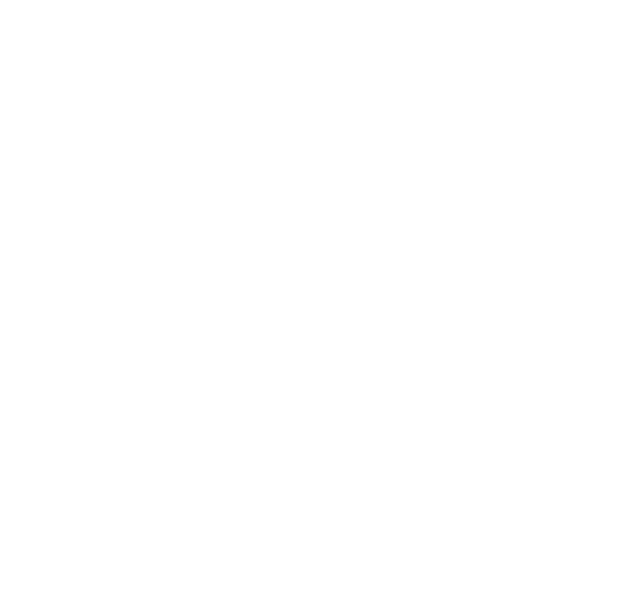
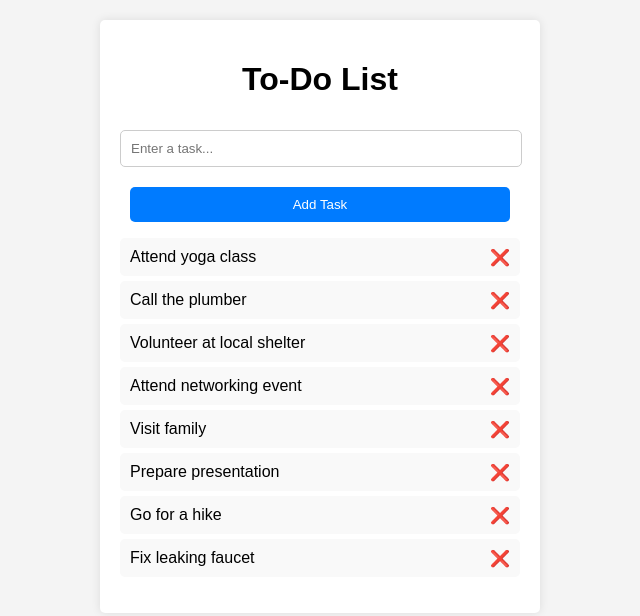
Before and after one commit to Munyivacarol/final-project, a website: page index.html in a window 1280 px wide. Shown: the whole page, without its empty margins (320-960 px from the left). Drawn offline with Linux system fonts and the light colour scheme.

Commit message:
work on project further

```diff
--- a/db.json
+++ b/db.json
@@ -0,0 +1,44 @@
+{
+  "tasks": [
+    {
+      "id": "18",
+      "title": "Attend yoga class",
+      "completed": false
+    },
+    {
+      "id": "21",
+      "title": "Call the plumber",
+      "completed": false
+    },
+    {
+      "id": "23",
+      "title": "Volunteer at local shelter",
+      "completed": false
+    },
+    {
+      "id": "25",
+      "title": "Attend networking event",
+      "completed": false
+    },
+    {
+      "id": "26",
+      "title": "Visit family",
+      "completed": false
+    },
+    {
+      "id": "27",
+      "title": "Prepare presentation",
+      "completed": false
+    },
+    {
+      "id": "28",
+      "title": "Go for a hike",
+      "completed": false
+    },
+    {
+      "id": "30",
+      "title": "Fix leaking faucet",
+      "completed": false
+    }
+  ]
+}
--- a/index.html
+++ b/index.html
@@ -1,11 +1,18 @@
 <!DOCTYPE html>
 <html lang="en">
 <head>
-    <meta charset="UTF-8">
-    <meta name="viewport" content="width=device-width, initial-scale=1.0">
-    <title>Document</title>
+  <meta charset="UTF-8">
+  <meta name="viewport" content="width=device-width, initial-scale=1.0">
+  <title>To-Do List</title>
+  <link rel="stylesheet" href="main.css">
 </head>
 <body>
-
+  <div class="container">
+    <h1>To-Do List</h1>
+    <input type="text" id="taskInput" placeholder="Enter a task...">
+    <button id="addTaskBtn">Add Task</button>
+    <ul id="taskList"></ul>
+  </div>
+  <script src="one.js"></script>
 </body>
 </html>
--- a/main.css
+++ b/main.css
@@ -0,0 +1,64 @@
+body {
+    font-family: Arial, sans-serif;
+    background-color: #f4f4f4;
+  }
+
+  .container {
+    max-width: 400px;
+    margin: 20px auto;
+    padding: 20px;
+    background-color: #fff;
+    border-radius: 5px;
+    box-shadow: 0 0 10px rgba(0, 0, 0, 0.1);
+  }
+
+  h1 {
+    text-align: center;
+  }
+
+  input[type="text"] {
+    width: calc(100% - 20px);
+    padding: 10px;
+    margin: 10px 0;
+    border: 1px solid #ccc;
+    border-radius: 5px;
+  }
+
+  button {
+    display: block;
+    width: calc(100% - 20px);
+    padding: 10px;
+    background-color: #007bff;
+    color: #fff;
+    border: none;
+    border-radius: 5px;
+    cursor: pointer;
+    margin: 10px auto;
+  }
+
+  button:hover {
+    background-color: #0056b3;
+  }
+
+  ul {
+    list-style-type: none;
+    padding: 0;
+  }
+
+  li {
+    padding: 10px;
+    background-color: #f9f9f9;
+    border-radius: 5px;
+    margin-bottom: 5px;
+  }
+
+  .completed {
+    text-decoration: line-through;
+    color: #777;
+  }
+
+  .delete {
+    float: right;
+    color: #ff0000;
+    cursor: pointer;
+  }
--- a/one.js
+++ b/one.js
@@ -0,0 +1,100 @@
+document.addEventListener('DOMContentLoaded', function() {
+    const taskInput = document.getElementById('taskInput');
+    const addTaskBtn = document.getElementById('addTaskBtn');
+    const taskList = document.getElementById('taskList');
+
+    // Fetch tasks from db.json and display them
+    fetchTasks();
+
+    // Function to fetch tasks from db.json and display them
+    function fetchTasks() {
+      fetch('db.json')
+        .then(response => response.json())
+        .then(data => {
+          taskList.innerHTML = '';
+          data.tasks.forEach(task => {
+            displayTask(task);
+          });
+        })
+        .catch(error => console.error('Error fetching tasks:', error));
+    }
+
+    // Function to display a task item
+    function displayTask(task) {
+      const taskItem = document.createElement('li');
+      taskItem.textContent = task.title;
+      if (task.completed) {
+        taskItem.classList.add('completed');
+      }
+      const deleteButton = document.createElement('span');
+      deleteButton.textContent = '❌';
+      deleteButton.classList.add('delete');
+      deleteButton.addEventListener('click', function() {
+        deleteTask(task.id);
+      });
+      taskItem.appendChild(deleteButton);
+      taskItem.addEventListener('click', function() {
+        editTask(task);
+      });
+      taskList.appendChild(taskItem);
+    }
+
+    // Event listener to add a new task
+    addTaskBtn.addEventListener('click', function() {
+      const taskText = taskInput.value.trim();
+      if (taskText !== '') {
+        const newTask = { title: taskText, completed: false };
+        fetch('http://localhost:3000/tasks', {
+          method: 'POST',
+          headers: {
+            'Content-Type': 'application/json',
+          },
+          body: JSON.stringify(newTask),
+        })
+        .then(response => response.json())
+        .then(data => {
+          displayTask(data);
+          taskInput.value = '';
+        })
+        .catch(error => console.error('Error adding task:', error));
+      }
+    });
+
+    // Function to delete a task
+    function deleteTask(taskId) {
+      fetch(`http://localhost:3000/tasks/${taskId}`, {
+        method: 'DELETE',
+      })
+      .then(response => {
+        if (response.ok) {
+          fetchTasks();
+        } else {
+          console.error('Failed to delete task');
+        }
+      })
+      .catch(error => console.error('Error deleting task:', error));
+    }
+
+    // Function to edit a task
+    function editTask(task) {
+      const newTitle = prompt('Edit task:', task.title);
+      if (newTitle !== null && newTitle.trim() !== '') {
+        const updatedTask = { ...task, title: newTitle.trim() };
+        fetch(`http://localhost:3000/tasks/${task.id}`, {
+          method: 'PUT',
+          headers: {
+            'Content-Type': 'application/json',
+          },
+          body: JSON.stringify(updatedTask),
+        })
+        .then(response => {
+          if (response.ok) {
+            fetchTasks();
+          } else {
+            console.error('Failed to update task');
+          }
+        })
+        .catch(error => console.error('Error updating task:', error));
+      }
+    }
+  });
```
